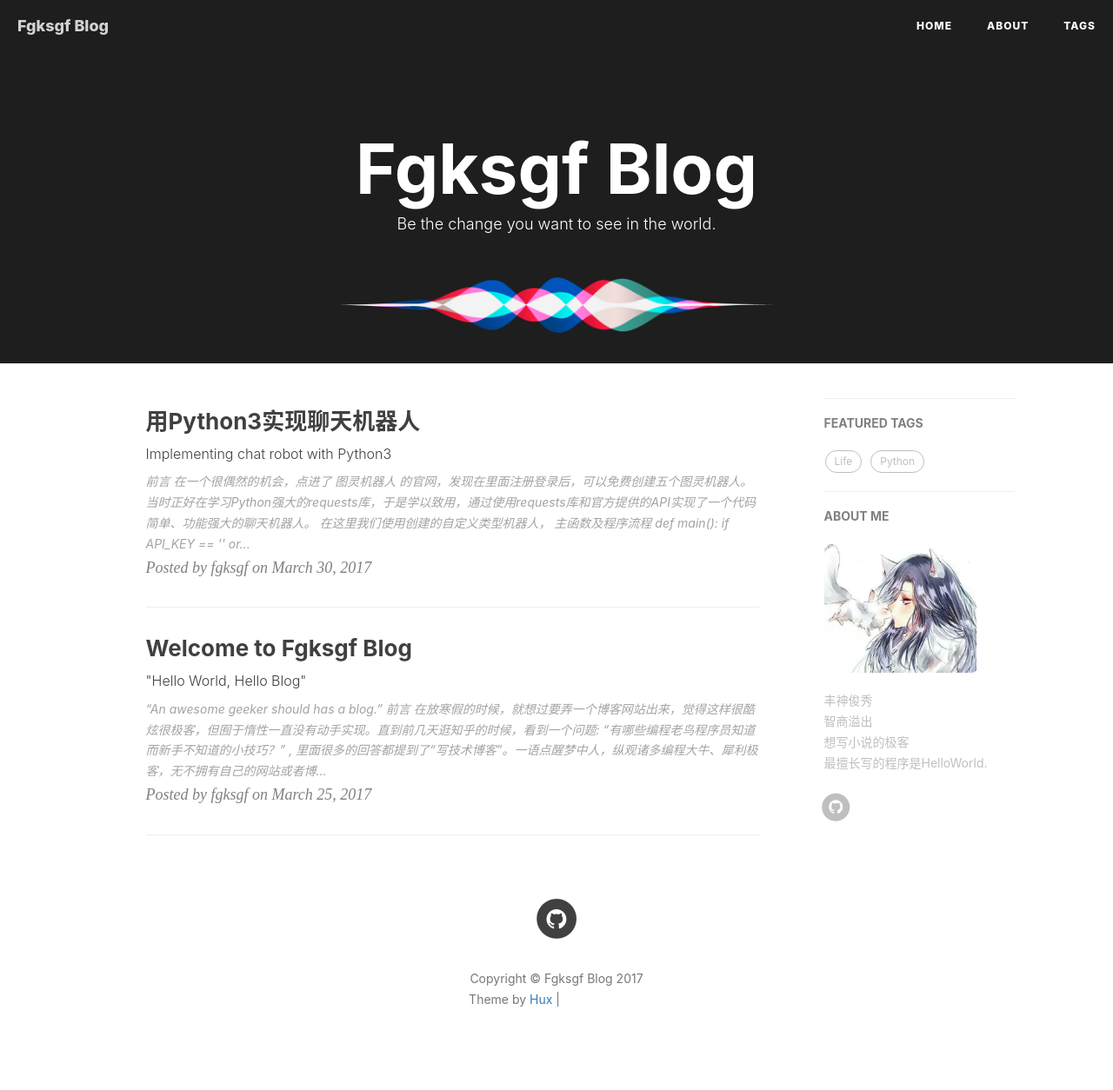
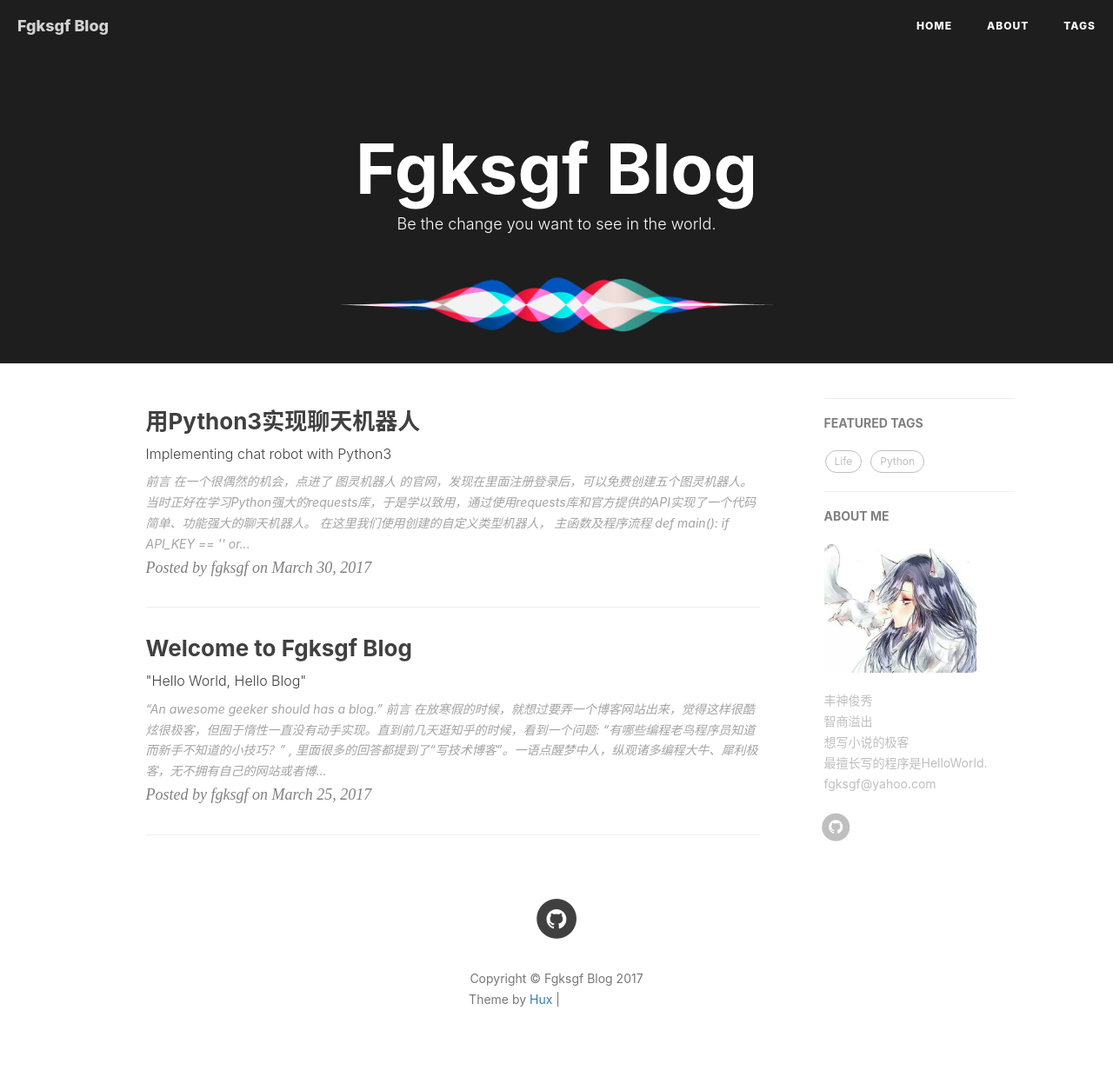
Before and after one commit to fgksgf/fgksgf.github.io, a Jekyll site: the page built from index.html, in a window 1280 px wide. Shown: the whole page at 87% size. Built offline with Jekyll 4.4.1, drawn with Linux system fonts in a browser that asks for light colours; nearby versions of some CDN libraries; the list of posts is cut into pages by our own code; comment, search, counter and statistics services are not loaded; grey boxes are pictures that could not be loaded.

Commit message:
add email info

```diff
--- a/_config.yml
+++ b/_config.yml
@@ -2,7 +2,7 @@
 title: Fgksgf Blog
 SEOTitle: Hello Blog
 header-img: img/home-bg.jpg
-email: fgksgf@sina.com
+email: fgksgf@yahoo.com
 description: ""
 keyword: ""
 url: "http://fgksgf.me"              # your host, for absolute URL
@@ -55,7 +55,7 @@ kramdown:
 
 # Sidebar settings
 sidebar: true                           # whether or not using Sidebar.
-sidebar-about-description: "丰神俊秀<br>智商溢出<br>想写小说的极客<br>最擅长写的程序是HelloWorld."
+sidebar-about-description: "丰神俊秀<br>智商溢出<br>想写小说的极客<br>最擅长写的程序是HelloWorld.<br>fgksgf@yahoo.com"
 sidebar-avatar: /img/avatar.jpeg      # use absolute URL, seeing it's used in both `/` and `/about/`
 
 
```
